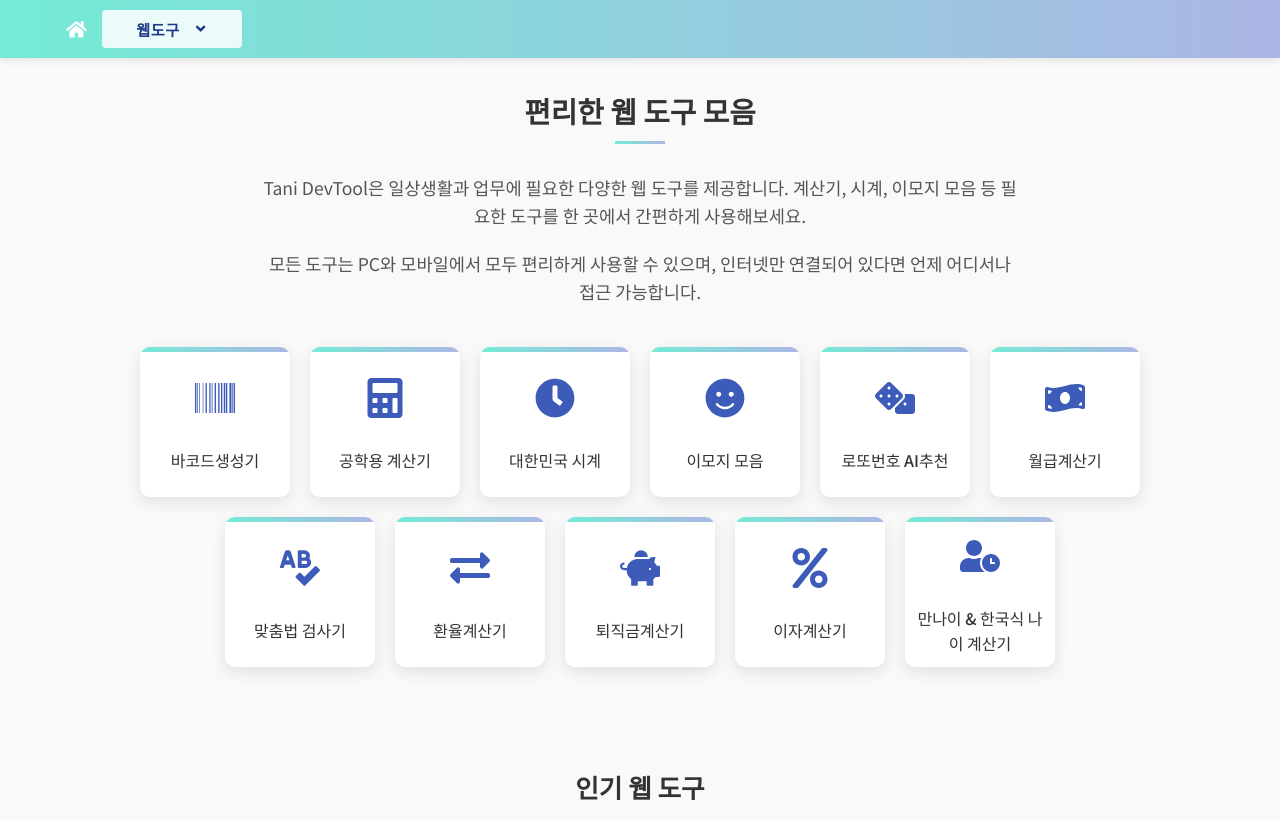
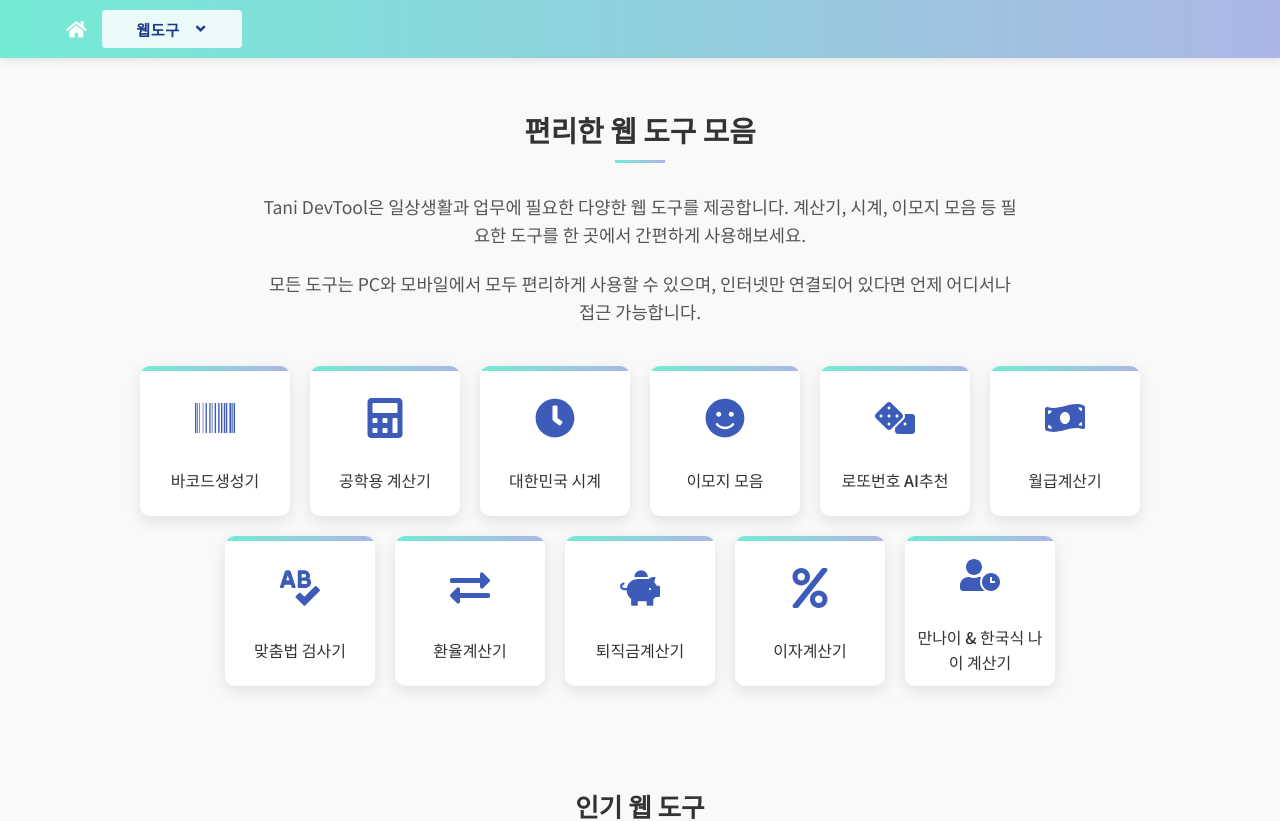
Before and after one commit to teck-tani/dev-program, a Next.js app: page /spell-checker in a window 1280 px wide. Shown: the top 821 px of the page. Built offline with nearby package versions, Linux system fonts and the light colour scheme.

Commit message:
성능을 위해 css 수정

```diff
--- a/src/app/globals.css
+++ b/src/app/globals.css
@@ -13,6 +13,11 @@ body {
     display: flex;
     flex-direction: column;
     min-height: 100vh;
+}
+
+h1 {
+    font-size: 2em;
+    margin: 0.67em 0;
 }
 
 .container {
```
